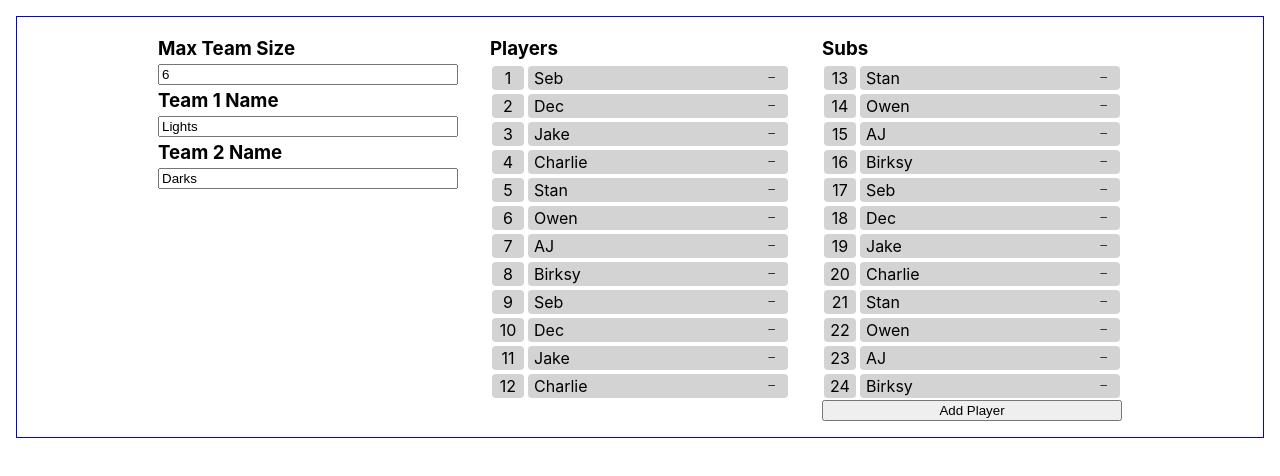
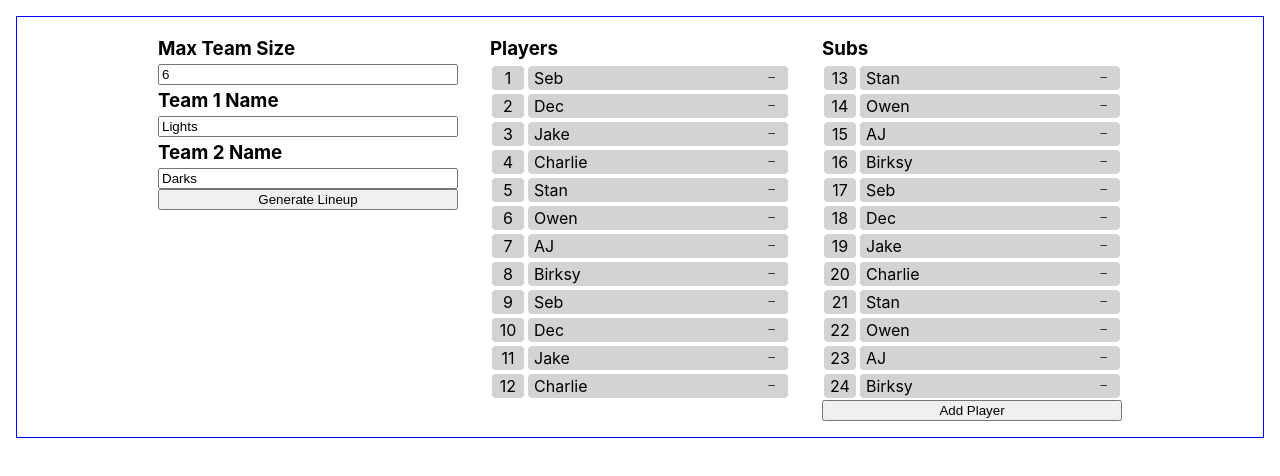
Before and after one commit to SScothorn/teamsheet, a React (Create React App) app: page / in a window 1280 px wide. Shown: the top 476 px of the page. Built offline with nearby package versions, Linux system fonts and the light colour scheme.

Commit message:
added generate lineup button without functionality

```diff
--- a/src/components/SetupForm/SetupForm.tsx
+++ b/src/components/SetupForm/SetupForm.tsx
@@ -1,4 +1,4 @@
-import { useState } from 'react';
+import { SyntheticEvent, useState } from 'react';
 import { Player } from '../Player/Player';
 import PlayerForm from '../Player/PlayerForm';
 import PlayerBox from '../Player/PlayerBox';
@@ -68,6 +68,11 @@ export default function SetupForm() {
 		setPlayers(newPlayers);
 	}
 
+	function onGenerateClicked(event: SyntheticEvent) {
+		event.preventDefault();
+		console.log(`Generate Pressed`);
+	}
+
 	const playersList = players.slice(0, teamSize * 2).map((player, i) => {
 		return (
 			<PlayerBox
@@ -135,6 +140,10 @@ export default function SetupForm() {
 						onTeamNameChanged(event, 2);
 					}}
 				/>
+
+				<button className="Setup__GenerateButton" onClick={onGenerateClicked}>
+					Generate Lineup
+				</button>
 			</form>
 			<div className="Setup__Section">
 				<div className="Setup__PlayersList">
```
